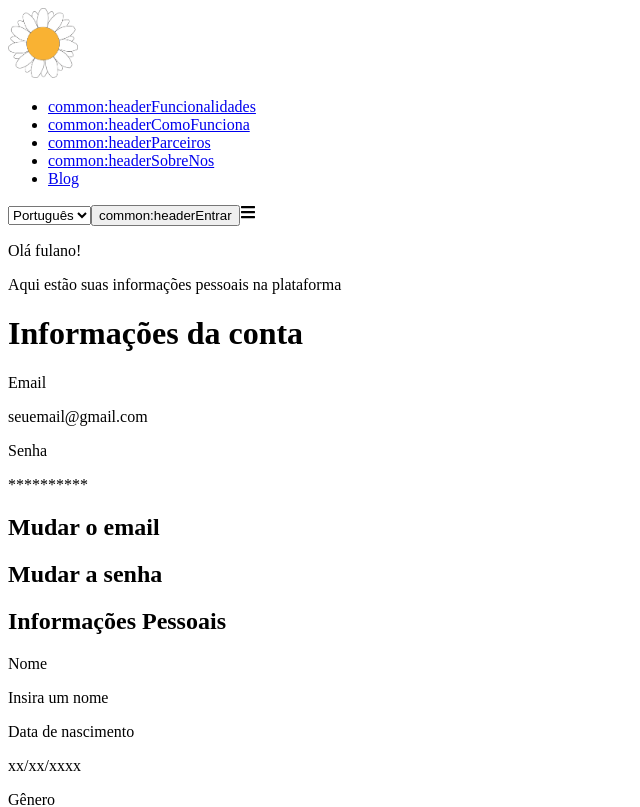
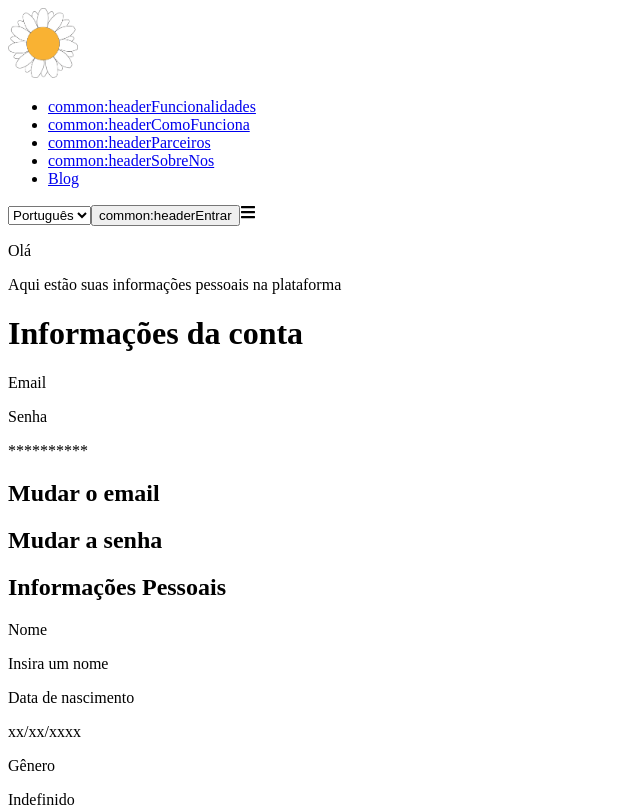
Before and after one commit to CalmoMilla/CalmoMilla-FrontEnd, a Next.js app: page /components/Usuario/Perfil/Perfil in a window 1280 px wide. Shown: the top 807 px of the page, without its empty margins (0-640 px from the left). Built offline with nearby package versions, Linux system fonts and the light colour scheme.

Commit message:
@vitorvhsilva Teste no Perfil do Usuário

```diff
--- a/src/pages/components/Header/Header.js
+++ b/src/pages/components/Header/Header.js
@@ -26,8 +26,7 @@ const { t } = useTranslation()
 
   useEffect(() =>  {
     if(usuario != null){
-        setLogado(true)
-        console.log("oi")
+      setLogado(true)
     }
   }, [usuario])
 
--- a/src/pages/components/Usuario/Perfil/InfoConta/InfoConta.js
+++ b/src/pages/components/Usuario/Perfil/InfoConta/InfoConta.js
@@ -1,10 +1,25 @@
+"use client"
+import { useState, useEffect } from "react";
+
+
 export default function InfoConta() {
+
+  const [usuario, setUsuario] = useState(null);
+
+  useEffect(() =>  {
+    const usuarioStorage = localStorage.getItem("usuario")
+    const infoUsuario = JSON.parse(usuarioStorage)
+    setUsuario(infoUsuario)
+  }, [])
+
+  console.log(usuario)
+
   return (
     <>
       <div className="w-[100%] h-[30%] flex md:flex-row flex-col justify-around items-center pt-10">
         <div className="w-60 h-60 bg-gray-500 rounded-full"></div>
         <div className="md:pt-0 pt-10 text-center md:text-left w-fit h-[100%]">
-          <p className="text-3xl font-nunito pb-10">Olá fulano!</p>
+          <p className="text-3xl font-nunito pb-10">Olá {""}</p>
           <p className="text-2xl font-nunito">Aqui estão suas informações pessoais na plataforma</p>
         </div>
       </div>
@@ -12,7 +27,7 @@ export default function InfoConta() {
         <h1 className="text-3xl py-5">Informações da conta</h1>
         <div className="lg:w-[30%] w-[80%] md:flex-row flex-col md:items-center flex justify-between py-5">
           <p className="text-xl">Email</p>
-          <p className="text-xl">seuemail@gmail.com</p>
+          <p className="text-xl">{""}</p>
         </div>
         <div className="lg:w-[30%] w-[80%] md:flex-row flex-col flex justify-between md:items-center py-5">
           <p className="text-xl">Senha</p>
--- a/src/pages/components/Usuario/TelaInicialJogos/JogosDisponiveis/JogosDisponiveis.js
+++ b/src/pages/components/Usuario/TelaInicialJogos/JogosDisponiveis/JogosDisponiveis.js
@@ -4,7 +4,7 @@ export default function JogosDisponiveis() {
   return (
     <div className="w-[70%] h-screen">
       <div className="w-[100%] h-[100%] lg:h-[50%] flex justify-around items-center flex-col lg:flex-row">
-        <JogoDisponivel titulo={"Jogo da Memória"} texto={"Para você se divertir enquanto treina a memória e a concentração"}
+        <JogoDisponivel titulo={"Jogo da Memória"} texto={"Para você se divertir enquanto treina a memória"}
         jogo={"/jogomemoria"}/>
         <JogoDisponivel titulo={"Sudoku"} texto={"Sudoku é um jogo de lógica simples que ajuda a melhorar a sua habilidade mental."}
         jogo={"/sudoku"}/>
```
